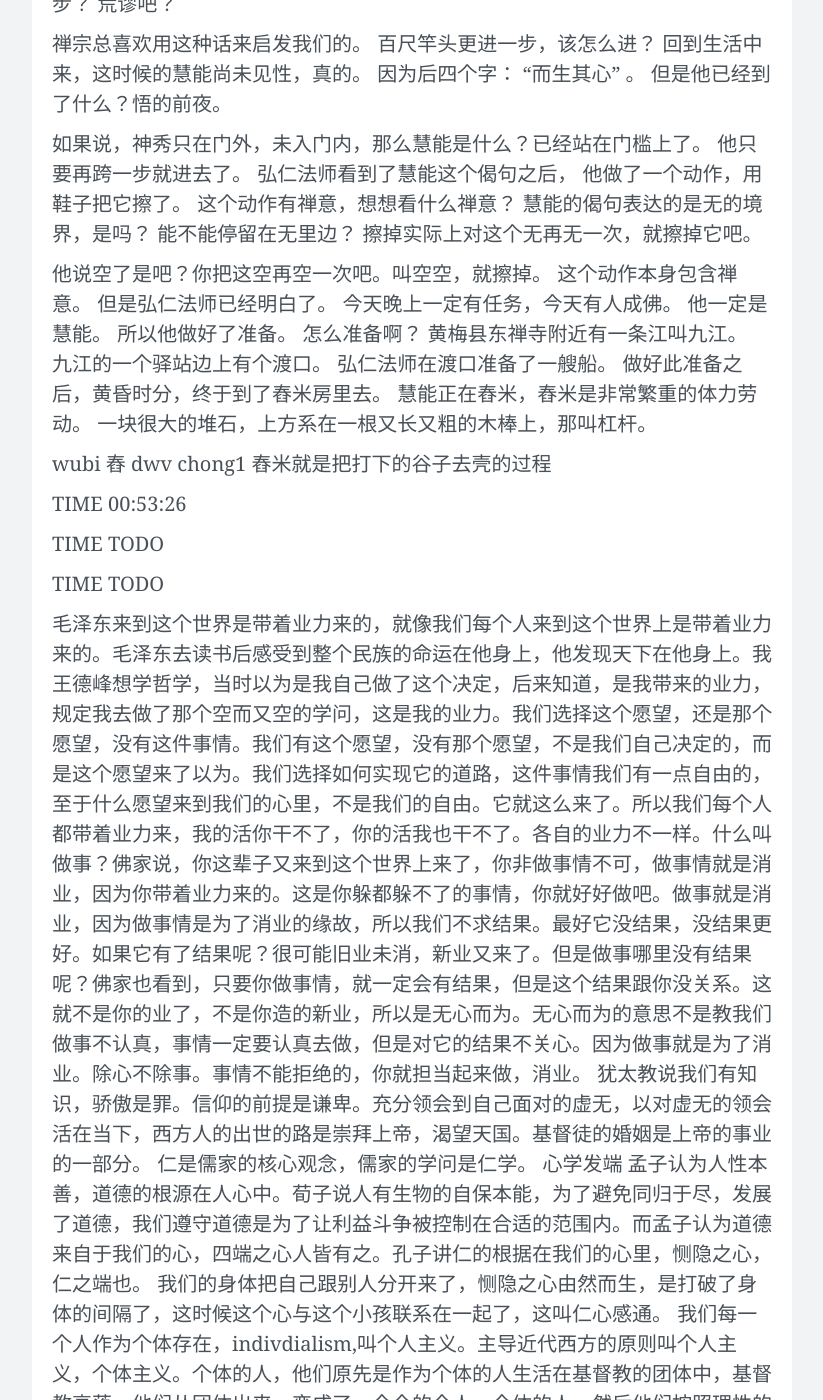
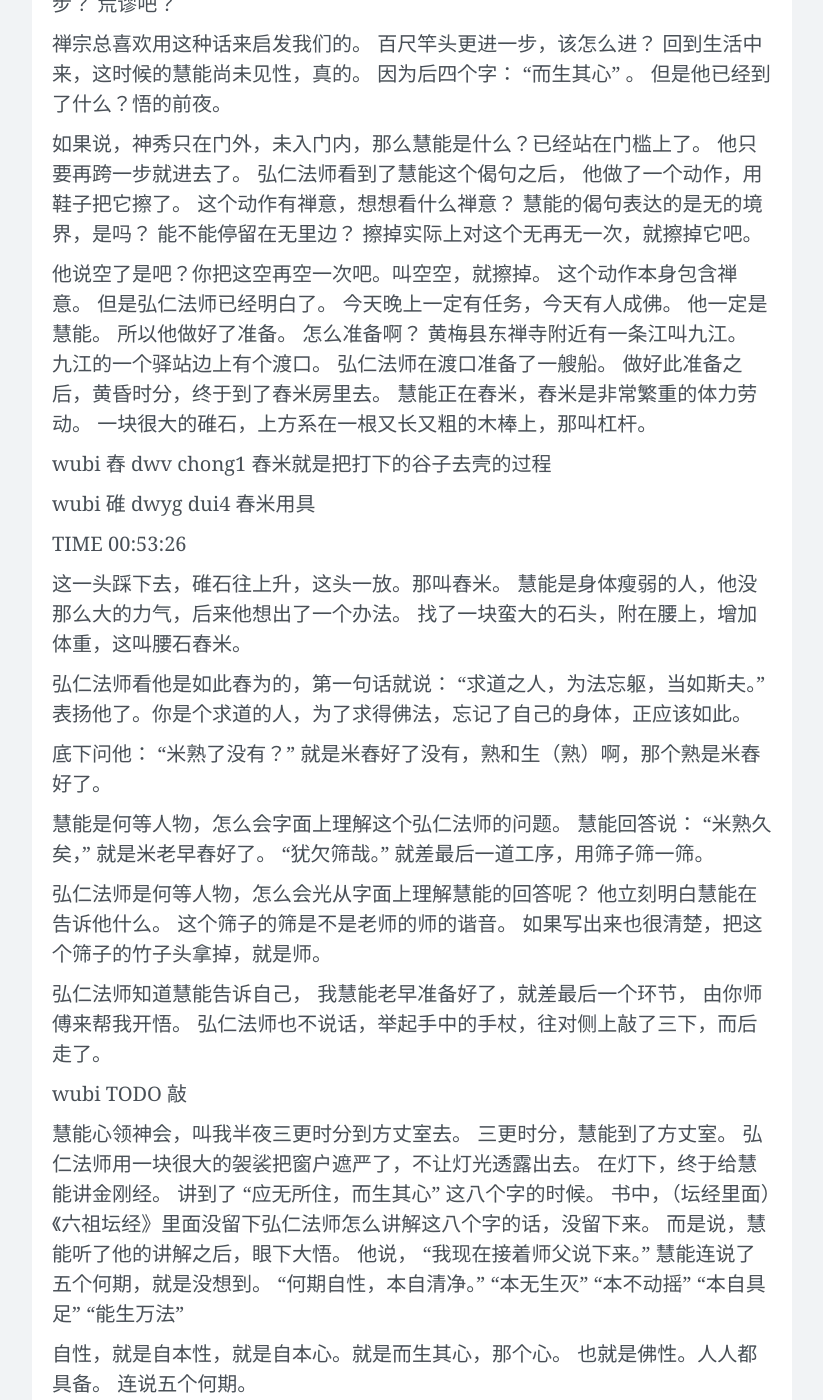
Before and after one commit to wangtiga/wangtiga.github.io, a Jekyll site: the page built from _previews/yangming_school_of_mind.md, in a window 1280 px wide and 1400 px high, scrolled down 46145 px. Shown: the whole window, without its empty margins (228-1051 px from the left). Built offline with Jekyll 4.4.1, drawn with Linux system fonts in a browser that asks for light colours; nearby versions of some CDN libraries; comment, search, counter and statistics services are not loaded; some of the changed text lies outside the part shown.

Commit message:
updated from mac

```diff
--- a/_previews/yangming_school_of_mind.md
+++ b/_previews/yangming_school_of_mind.md
@@ -2287,16 +2287,93 @@ TIME 00:51:00
 弘仁法师在渡口准备了一艘船。
 做好此准备之后，黄昏时分，终于到了舂米房里去。
 慧能正在舂米，舂米是非常繁重的体力劳动。
-一块很大的堆石，上方系在一根又长又粗的木棒上，那叫杠杆。
+一块很大的碓石，上方系在一根又长又粗的木棒上，那叫杠杆。
 
 wubi 舂 dwv chong1 舂米就是把打下的谷子去壳的过程
 
+wubi 碓 dwyg dui4 春米用具
+
 TIME 00:53:26
 
-
-
-
-
+这一头踩下去，碓石往上升，这头一放。那叫舂米。
+慧能是身体瘦弱的人，他没那么大的力气，后来他想出了一个办法。
+找了一块蛮大的石头，附在腰上，增加体重，这叫腰石舂米。
+
+弘仁法师看他是如此舂为的，第一句话就说：
+ "求道之人，为法忘躯，当如斯夫。"
+表扬他了。你是个求道的人，为了求得佛法，忘记了自己的身体，正应该如此。
+
+底下问他：
+ "米熟了没有？"
+就是米舂好了没有，熟和生（熟）啊，那个熟是米舂好了。
+
+慧能是何等人物，怎么会字面上理解这个弘仁法师的问题。
+慧能回答说：
+ "米熟久矣，"
+就是米老早舂好了。
+ "犹欠筛哉。"
+就差最后一道工序，用筛子筛一筛。
+
+弘仁法师是何等人物，怎么会光从字面上理解慧能的回答呢？
+他立刻明白慧能在告诉他什么。
+这个筛子的筛是不是老师的师的谐音。
+如果写出来也很清楚，把这个筛子的竹子头拿掉，就是师。
+
+弘仁法师知道慧能告诉自己，
+我慧能老早准备好了，就差最后一个环节，
+由你师傅来帮我开悟。
+弘仁法师也不说话，举起手中的手杖，往对侧上敲了三下，而后走了。
+
+wubi TODO 敲
+
+慧能心领神会，叫我半夜三更时分到方丈室去。
+三更时分，慧能到了方丈室。
+弘仁法师用一块很大的袈裟把窗户遮严了，不让灯光透露出去。
+在灯下，终于给慧能讲金刚经。
+讲到了 "应无所住，而生其心" 这八个字的时候。
+书中，（坛经里面）《六祖坛经》里面没留下弘仁法师怎么讲解这八个字的话，没留下来。
+而是说，慧能听了他的讲解之后，眼下大悟。
+他说， "我现在接着师父说下来。"
+慧能连说了五个何期，就是没想到。
+ "何期自性，本自清净。"
+ "本无生灭"
+ "本不动摇"
+ "本自具足"
+ "能生万法"
+
+自性，就是自本性，就是自本心。就是而生其心，那个心。
+也就是佛性。人人都具备。
+连说五个何期。
+
+ "何期自性，本自清净。"
+
+ "何期自性，（本不）本无生灭。" 它不生不灭。
+
+ "何期自性，本不动摇。"
+ 无论我们的生活处境是怎样？
+ 顺境也罢，逆境也罢，乐境也罢，恐惧也罢，都不足以撼动他。
+
+ "何期自性，本自具足。"
+ 万事万物的真理，我们（本）自性本来具备，
+ 但恰好是如孟子所说的那句话，万物皆备于我，
+ 反身而诚，乐莫大焉。真理不要到本心之外去求。
+
+ "何期自性，能生万法。"
+ 法就是事物，万法就是万事万物。
+ 万事万物的真实的意义则像我们的佛性呈现，
+ 平时我们所把握到的事物的意义都不是真实的。
+ 所以你见到了佛性之后，万事万物的真实意义才向你呈现。
+
+这就是五个何期。
+弘仁法师一听到他说出这五个何期来，知道他悟了。
+就把衣钵传给了他。
+我们讲慧能这个（开悟的）顿悟的这个例子啊，来说什么事？
+也就是在说，金刚经这八个字 "应无所住，而生其心" 。
+此心一来，叫自本性起来，就成了佛，叫，即心即佛。
+
+TIME 01:00:55
+
+禅宗，通过慧能
 
 
 
```
